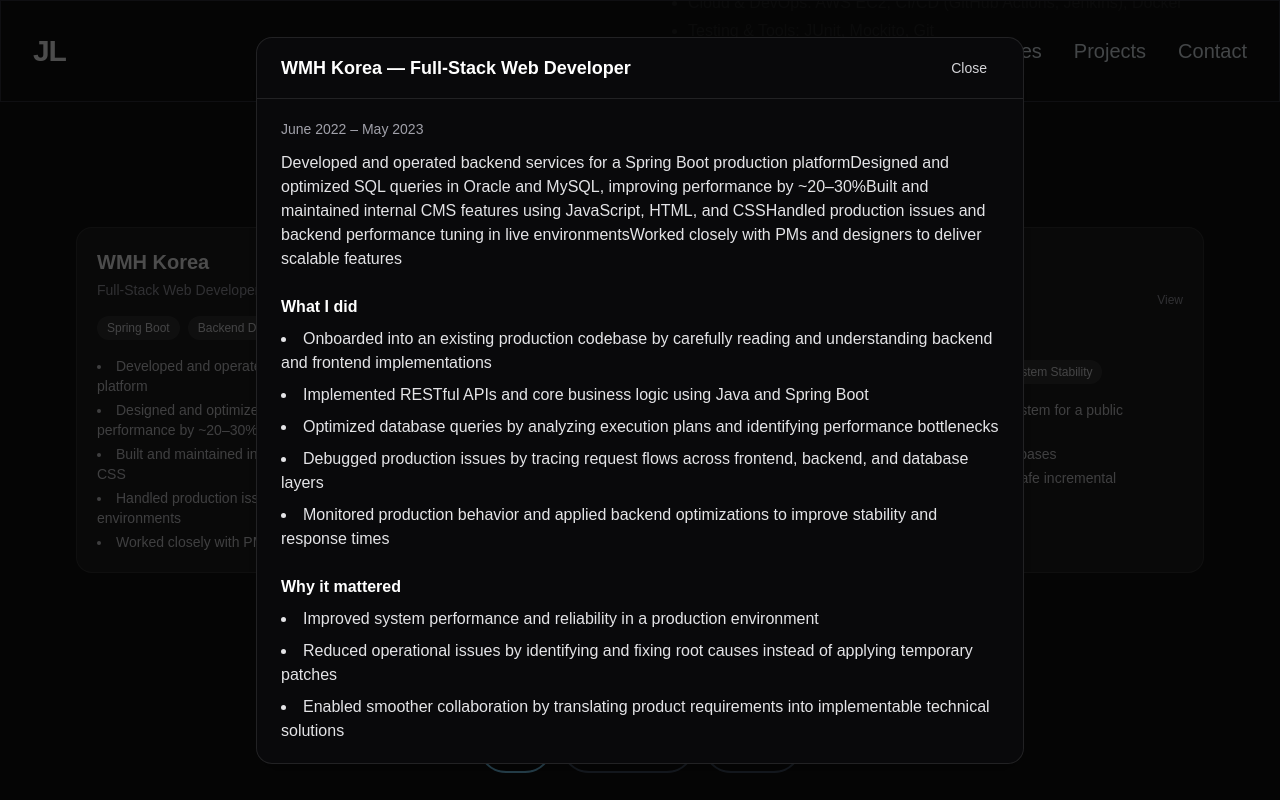
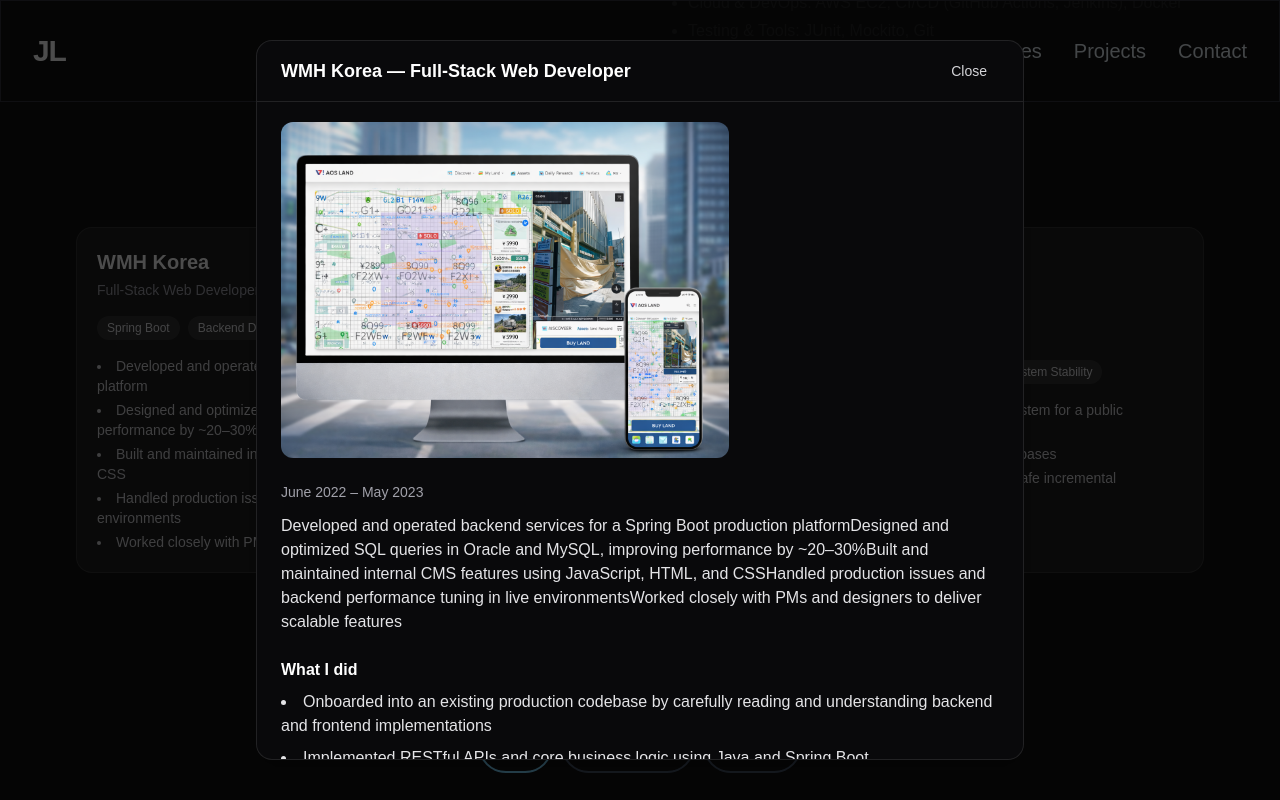
Before and after one commit to ljsunny/next-portfolio, a Next.js app: page / in a window 1280 px wide. Both pictures are taken after a click on the button 342 px from the left and 1917 px from the top of the page. Shown: the part 1517-2317 px from the top of the page. Built offline with nearby package versions, Linux system fonts and the light colour scheme.

Commit message:
fix: experience image section & add images

```diff
--- a/src/app/components/ExperienceCard.jsx
+++ b/src/app/components/ExperienceCard.jsx
@@ -3,7 +3,7 @@
     <button
       type="button"
       onClick={onClick}
-      className="group w-full text-left rounded-2xl border border-white/10 bg-white/5 p-5 hover:bg-white/10 transition"
+      className="group w-full text-left rounded-2xl border border-white/10 bg-white/5 p-5 hover:bg-white/10 transition items-start"
     >
       <div className="flex items-start justify-between gap-3">
         <div>
@@ -13,7 +13,6 @@
           </p>
         </div>
         <span className="text-xs text-zinc-400 group-hover:text-zinc-200 transition">
-          View
         </span>
       </div>
 
--- a/src/app/components/ExperienceModal.jsx
+++ b/src/app/components/ExperienceModal.jsx
@@ -8,11 +8,21 @@
       aria-modal="true"
       aria-label={title}
       onMouseDown={(e) => {
-        // click outside to close
         if (e.target === e.currentTarget) onClose();
       }}
     >
-      <div className="w-full max-w-3xl rounded-2xl border border-white/10 bg-zinc-950 shadow-xl">
+      <div
+        className="
+          w-full max-w-3xl
+          max-h-[90vh]
+          rounded-2xl
+          border border-white/10
+          bg-zinc-950
+          shadow-xl
+          flex flex-col
+        "
+      >
+        {/* Header */}
         <div className="flex items-center justify-between border-b border-white/10 px-6 py-4">
           <h3 className="text-lg font-semibold text-white">{title}</h3>
           <button
@@ -24,7 +34,10 @@
           </button>
         </div>
 
-        <div className="px-6 py-5">{children}</div>
+        {/* Scrollable content */}
+        <div className="px-6 py-5 overflow-y-auto">
+          {children}
+        </div>
       </div>
     </div>
   );
--- a/src/app/components/ExperienceSection.jsx
+++ b/src/app/components/ExperienceSection.jsx
@@ -1,6 +1,7 @@
 "use client";
 
 import React, { useMemo, useState } from "react";
+import Image from "next/image";
 import ExperienceCard from './ExperienceCard'
 import ExperienceModal from './ExperienceModal'
 
@@ -36,7 +37,8 @@
         "Reduced operational issues by identifying and fixing root causes instead of applying temporary patches",
         "Enabled smoother collaboration by translating product requirements into implementable technical solutions"
       ]
-    }
+    },
+    image:'/images/experiences/experience2.png'
   },
   {
     id: "next-guide",
@@ -67,7 +69,8 @@
         "Improved long-term maintainability of legacy codebases",
         "Ensured stable system operation while gradually modernizing the platform"
       ]
-    }
+    },
+    image:'/images/experiences/experience1.jpeg'
   }
 ];
 
@@ -104,6 +107,15 @@
       >
         {active ? (
           <div className="space-y-6">
+            <div className="relative w-full max-w-md aspect-[4/3] rounded-xl overflow-hidden">
+              <Image
+                src={active.image}
+                alt={`${active.company} experience`}
+                fill
+                className="object-cover"
+                sizes="(max-width: 768px) 100vw, 400px"
+              />
+            </div>
             <div>
               <p className="text-sm text-zinc-400">{active.period}</p>
               {active.summary ? (
```
Also changed, not shown: public/images/experiences/experience1.jpeg (added), public/images/experiences/experience2.png (added).
